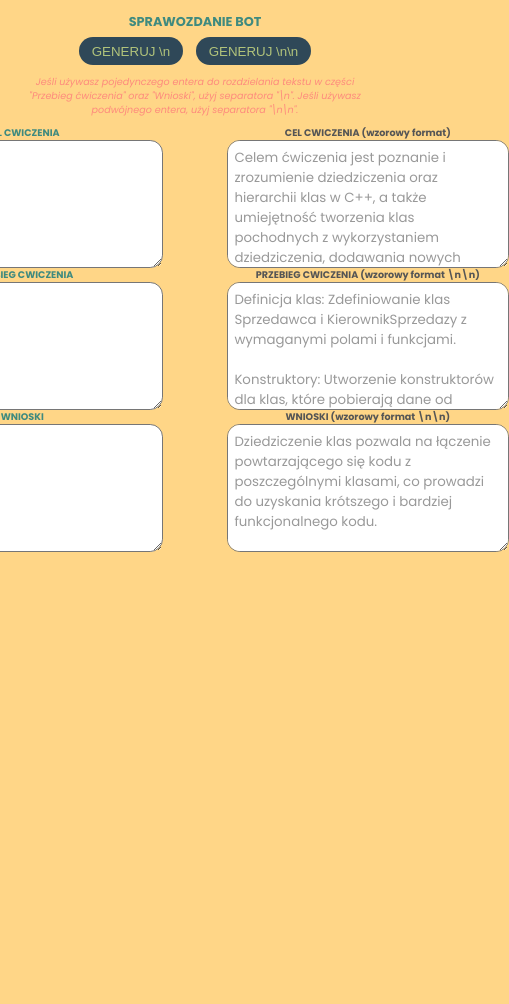
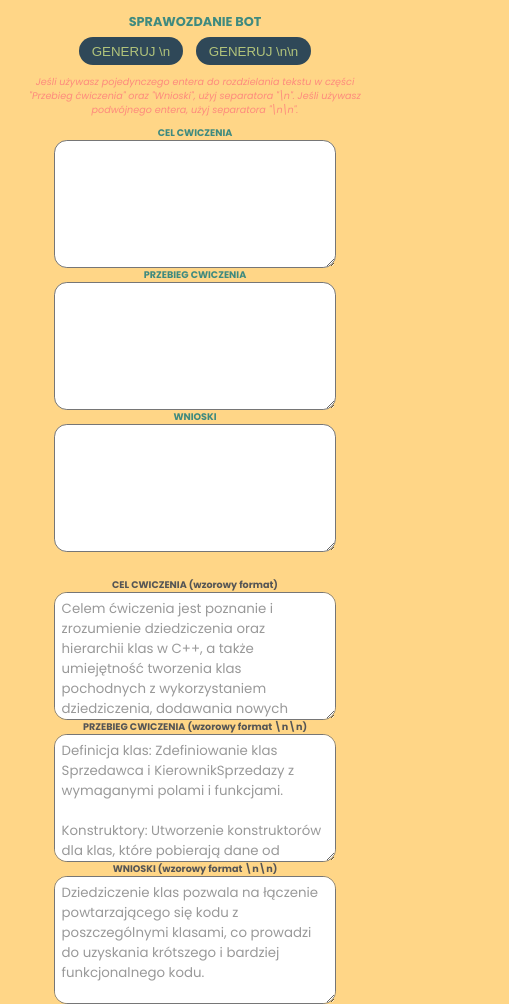
Before and after one commit to Lorinnio/CodeDoc, a plain HTML site: page index.html in a window 390 px wide. Shown: the whole page, 509 px wide, since content can reach past the window. Before the commit the page ends 844 px from the top, so only its background shows below. Drawn offline with Linux system fonts and the light colour scheme.

Commit message:
responisve fix

```diff
--- a/style.css
+++ b/style.css
@@ -124,7 +124,7 @@ html {
   html {
     font-size: 45%;
   }
-  .big2 {
+  .boxes-container {
     flex-direction: column;
     gap: 4rem;
   }
```
